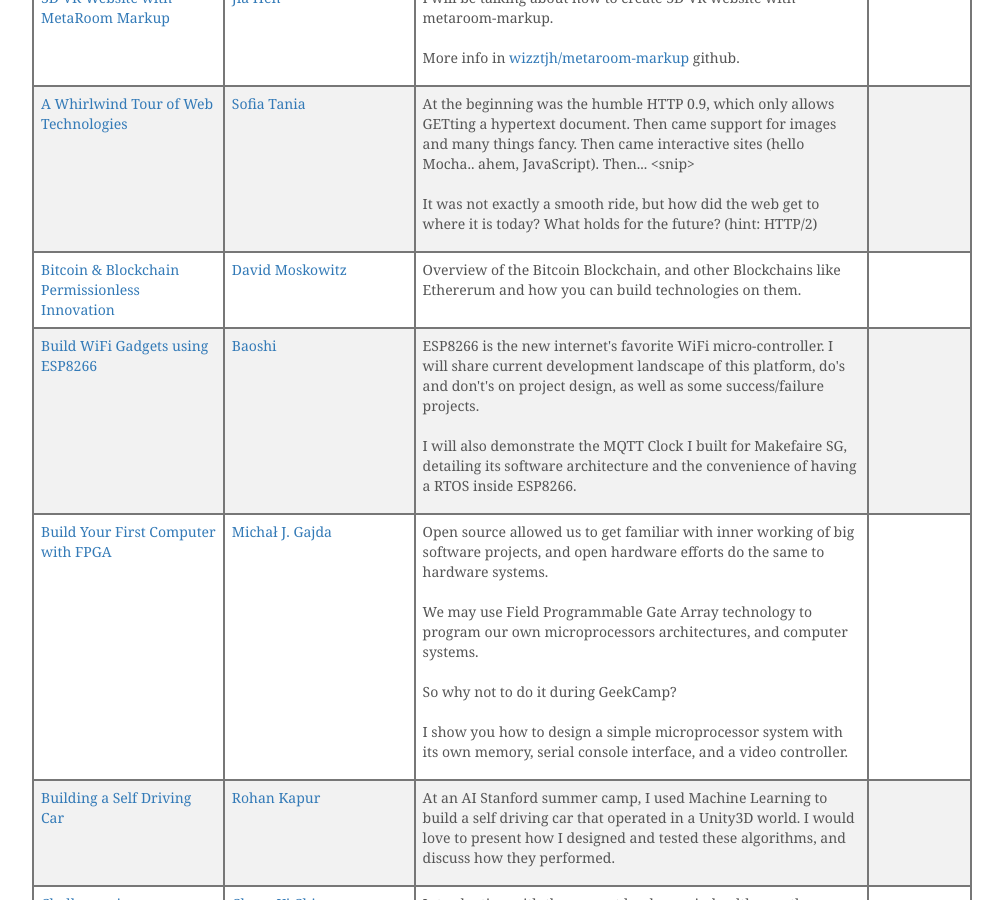
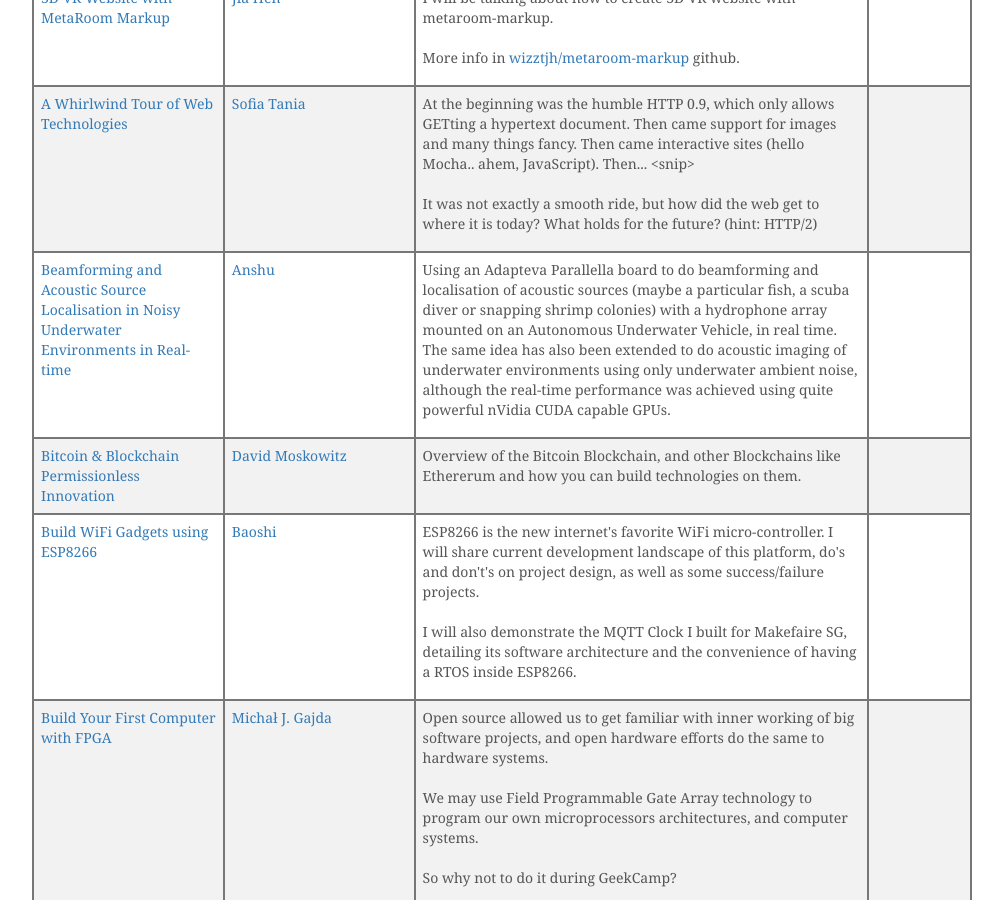
Before and after one commit to geekcampsg/website-2016, a Jekyll site: the page built from talks.html, in a window 1280 px wide and 900 px high, scrolled down 308 px. Shown: the whole window, without its empty margins (143-1146 px from the left). Built offline with Jekyll 4.4.1, drawn with Linux system fonts in a browser that asks for light colours; comment, search, counter and statistics services are not loaded.

Commit message:
Add Anshu and Roland's talks.

```diff
--- a/_data/talks.yml
+++ b/_data/talks.yml
@@ -377,3 +377,41 @@
       I will also demonstrate the MQTT Clock I built for Makefaire SG, detailing
       its software architecture and the convenience of having a RTOS inside
       ESP8266.
+
+- slug: beamforming-acoustic-source-localisation
+  speaker:
+    name: Anshu
+    link: https://github.com/L0newolf
+  talk:
+    title: >
+      Beamforming and Acoustic Source Localisation in Noisy Underwater
+      Environments in Real-time
+    description: >
+      Using an Adapteva Parallella board to do beamforming and localisation of
+      acoustic sources (maybe a particular fish, a scuba diver or snapping
+      shrimp colonies) with a hydrophone array mounted on an Autonomous
+      Underwater Vehicle, in real time. The same idea has also been extended to
+      do acoustic imaging of underwater environments using only underwater
+      ambient noise, although the real-time performance was achieved using quite
+      powerful nVidia CUDA capable GPUs.
+
+- slug: talk-via-satellites-and-maybe-the-moon
+  hidden: true
+  speaker:
+    name: Roland Turner
+    link: https://github.com/rolandturner
+  talk:
+    title: Talk via Satellites, and Maybe the Moon
+    description: >
+      Why is ham radio still interesting now that the Internet is everywhere,
+      and smartphones are in our pockets?
+
+
+      I will talk about orbital prediction, free-hand antenna orientation,
+      full-duplex radio operation, continual doppler-shift correction, an
+      antenna the size of a tennis court, high-electron-mobility transistors,
+      liquid nitrogen (won't have any at the talk...), digital signal processing
+      and signal estimation and several related topics.
+
+
+      If I get adventurous, a live demonstration will be attempted.
--- a/talks.html
+++ b/talks.html
@@ -32,6 +32,7 @@ description: Attending Geekcamp.SG 2015? Vote for the talks you're interested in
       <div class="flex-cell flex-cell-narrow">Vote</div>
     </div>
     {% for talk in talks %}
+    {% if talk.hidden != true %}
     <div class="flex-row">
       <div class="flex-cell" data-header="Title"><a href="/{{ talk.slug | datapage_url: 'talks' }}">{{ talk.talk.title }}</a></div>
       <div class="flex-cell" data-header="Speaker">
@@ -46,6 +47,7 @@ description: Attending Geekcamp.SG 2015? Vote for the talks you're interested in
         </p>
       </div>
     </div>
+    {% endif %}
     {% endfor %}
   </div>
 </div><!-- Container -->
```
